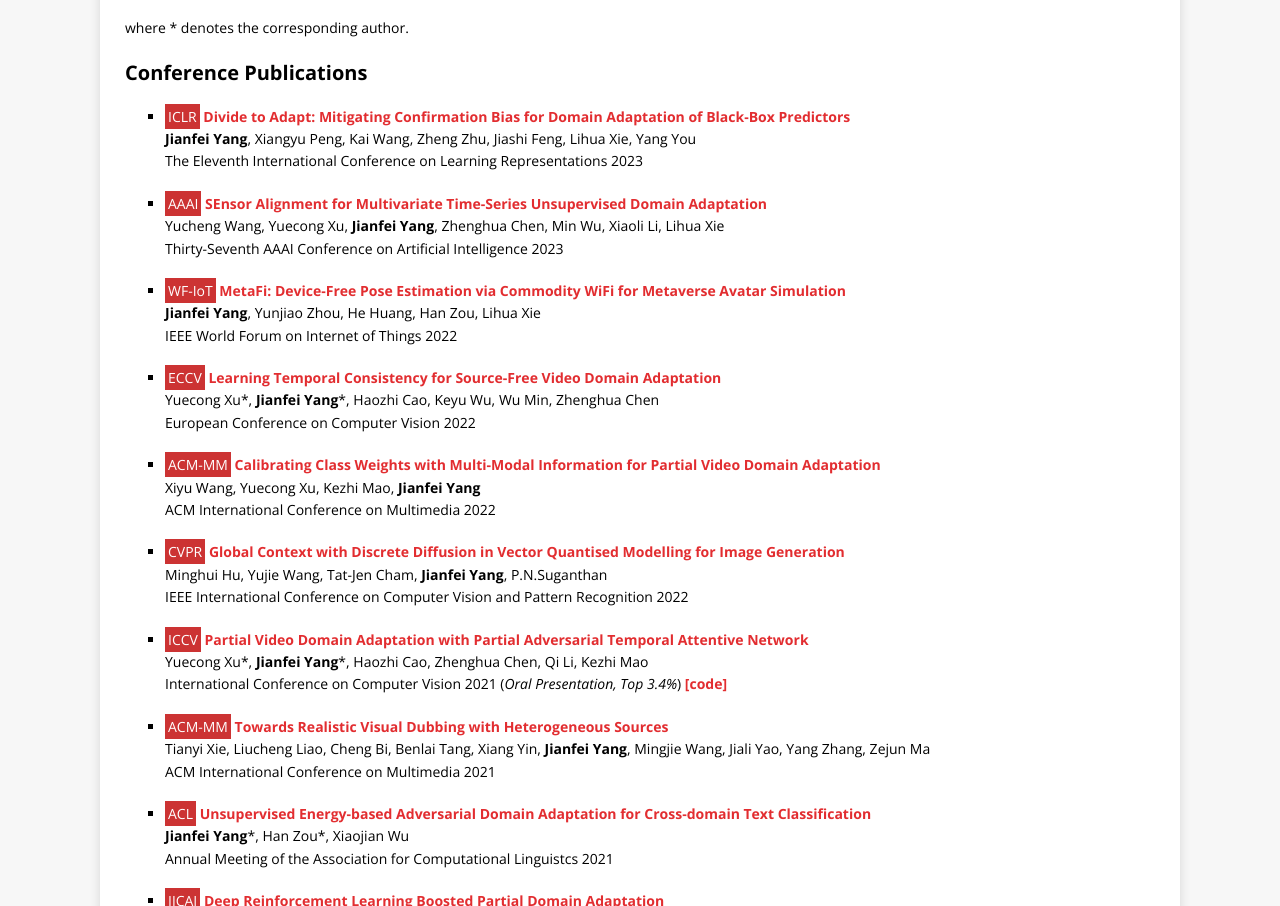
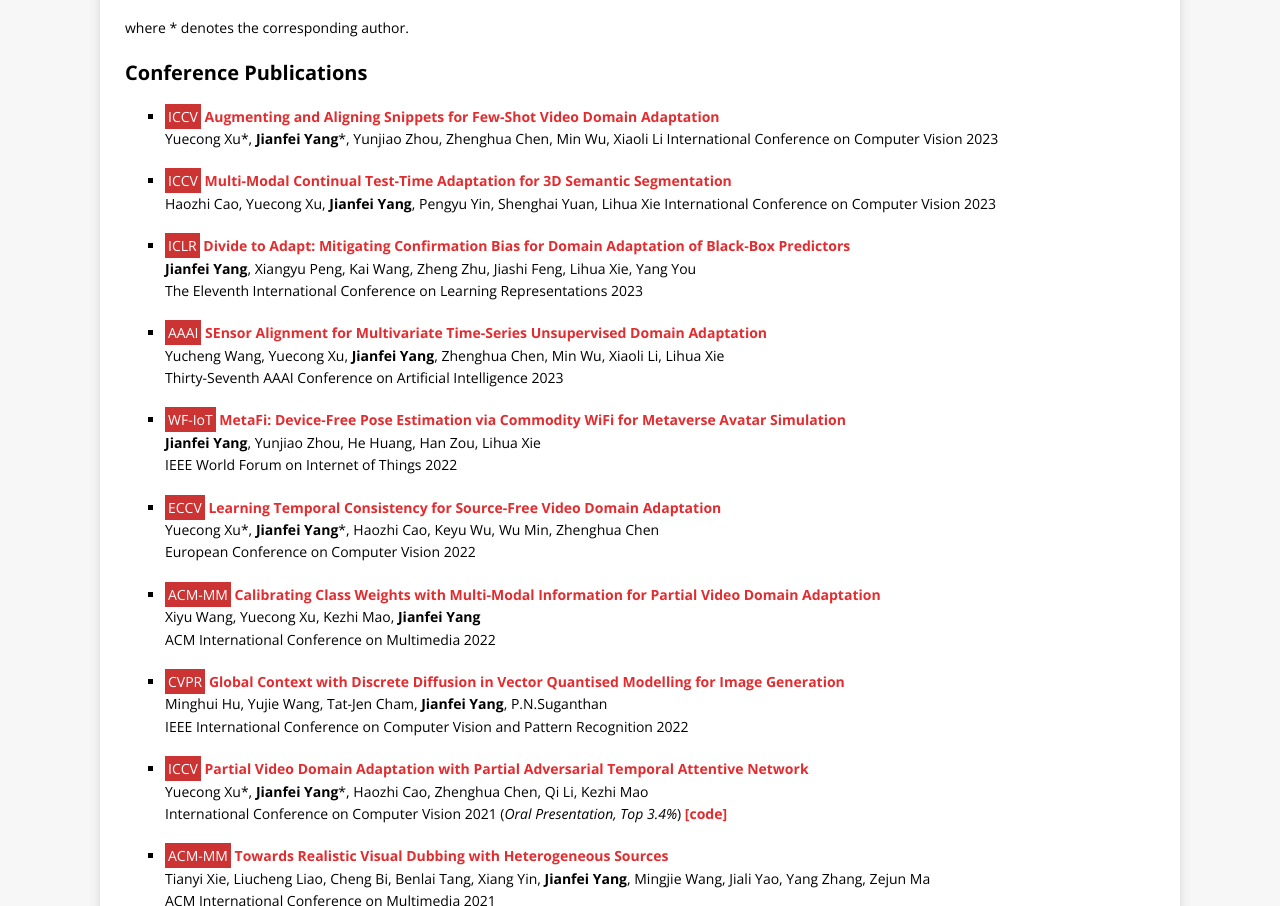
Before and after one commit to Marsrocky/marsyang, a plain HTML site: page publications/index.html in a window 1280 px wide. Shown: the part 2608-3514 px from the top of the page. Drawn offline with nearby package versions, Linux system fonts and the light colour scheme; some packages are replaced by stand-ins of ours.

Commit message:
iccv pub

```diff
--- a/publications/index.html
+++ b/publications/index.html
@@ -265,6 +265,16 @@ IEEE Transactions on Image Processing (IF=11.041)</p>
 <h3 id="conference-publications">Conference Publications</h3>
 <ul>
 <li>
+<p><pub>ICCV</pub> <a href="https://arxiv.org/pdf/2303.10451">Augmenting and Aligning Snippets for Few-Shot Video Domain Adaptation</a><br>
+Yuecong Xu*, <strong>Jianfei Yang</strong>*, Yunjiao Zhou, Zhenghua Chen, Min Wu, Xiaoli Li
+International Conference on Computer Vision 2023</p>
+</li>
+<li>
+<p><pub>ICCV</pub> <a href="https://arxiv.org/pdf/2303.10457">Multi-Modal Continual Test-Time Adaptation for 3D Semantic Segmentation</a><br>
+Haozhi Cao, Yuecong Xu, <strong>Jianfei Yang</strong>, Pengyu Yin, Shenghai Yuan, Lihua Xie
+International Conference on Computer Vision 2023</p>
+</li>
+<li>
 <p><pub>ICLR</pub> <a href="https://openreview.net/pdf?id=hVrXUps3LFA">Divide to Adapt: Mitigating Confirmation Bias for Domain Adaptation of Black-Box Predictors</a><br>
 <strong>Jianfei Yang</strong>, Xiangyu Peng, Kai Wang, Zheng Zhu, Jiashi Feng, Lihua Xie, Yang You <br>
 The Eleventh International Conference on Learning Representations 2023</p>
```
